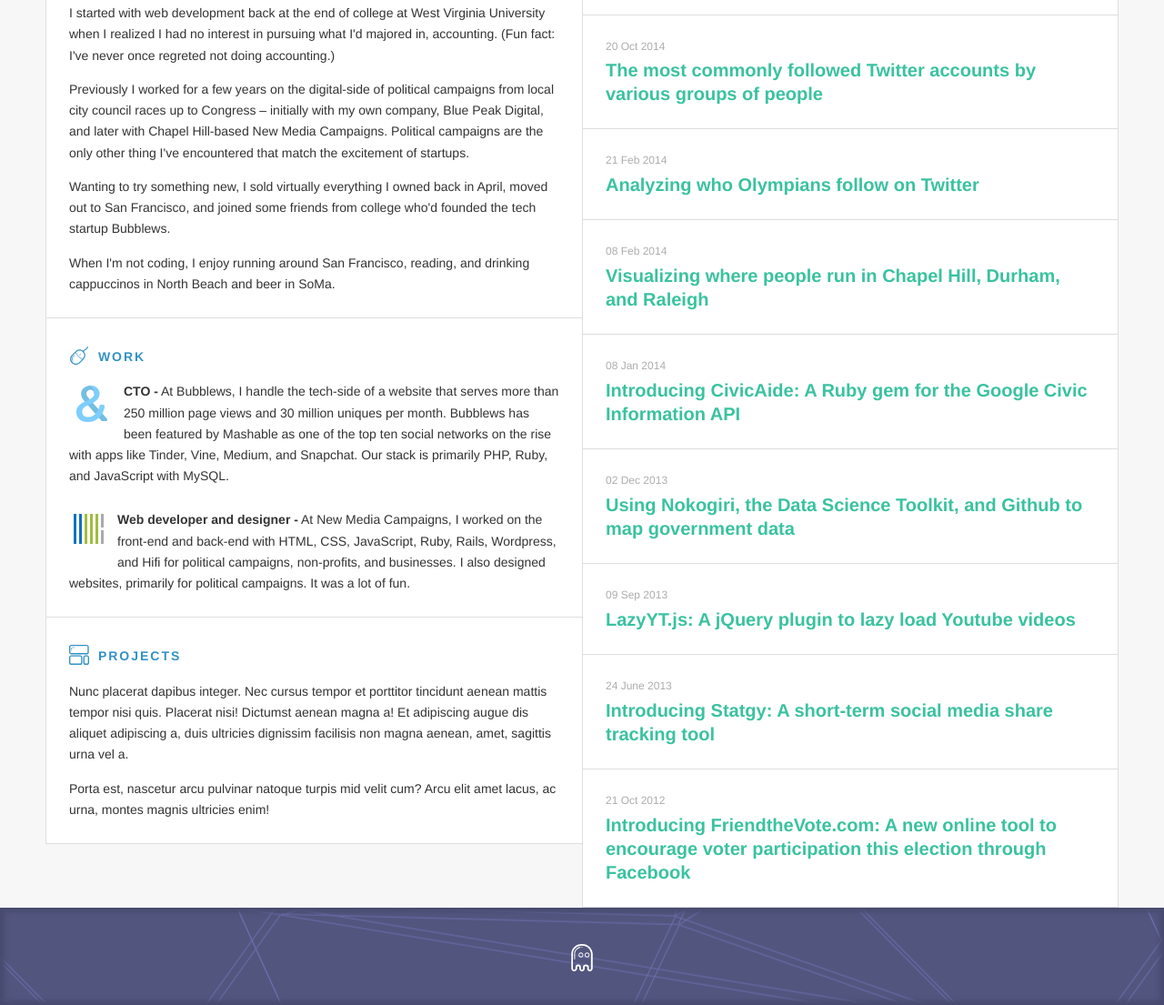
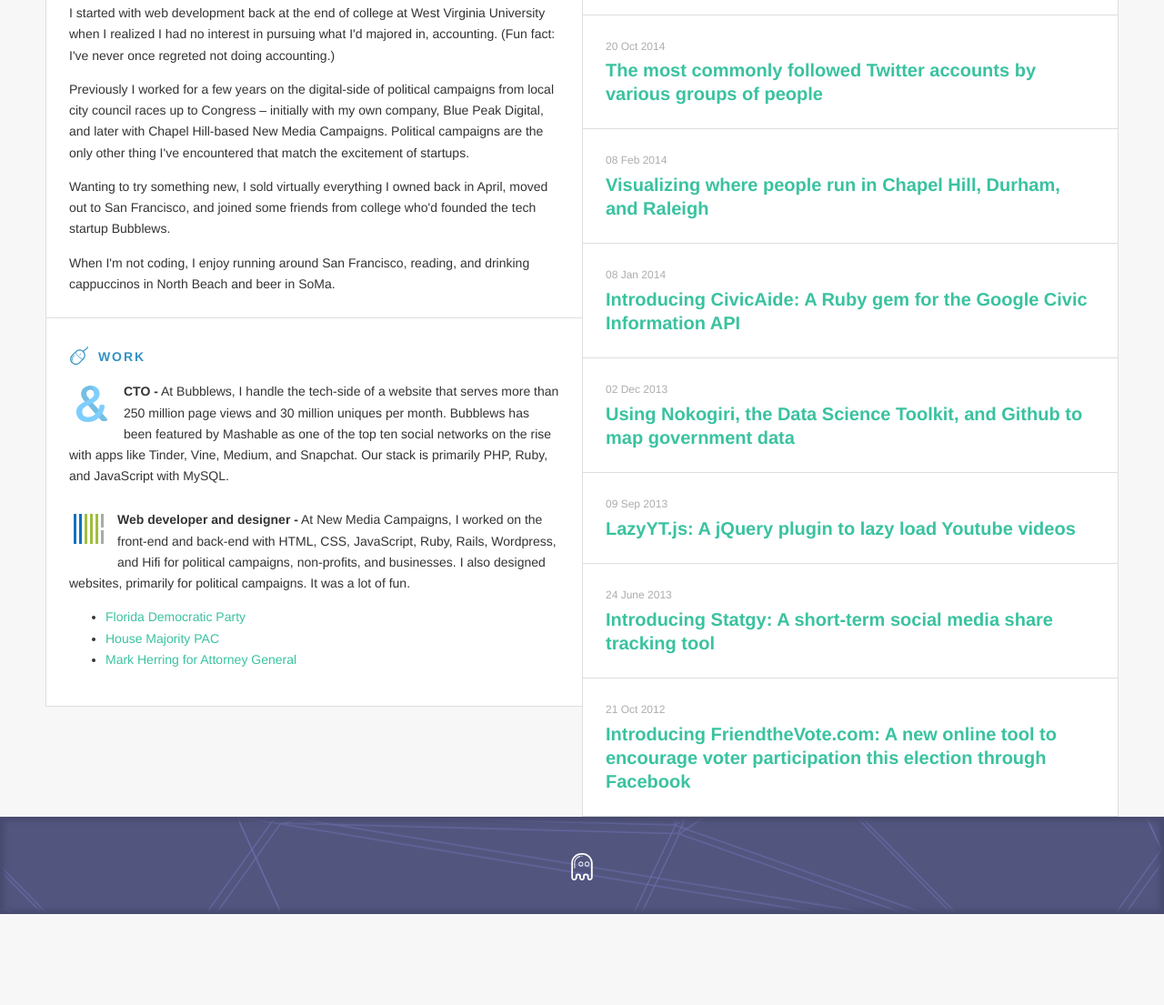
Before and after one commit to tylerpearson/olllld-website, a plain HTML site: page index.html in a window 1280 px wide. Shown: the part 496-1601 px from the top of the page at 91% size. After the commit the page ends 1501 px from the top, so only its background shows below. Drawn offline with Linux system fonts and the light colour scheme.

Commit message:
Include some project links

```diff
--- a/index.html
+++ b/index.html
@@ -63,14 +63,20 @@
                 <div class="box-inner">
                     <img class="work-logo" src="img/logo-nmc.png" alt="Bubblews logo" width="33" height="33">
                     <p><strong>Web developer and designer -</strong> At New Media Campaigns, I worked on the front-end and back-end with HTML, CSS, JavaScript, Ruby, Rails, Wordpress, and Hifi for political campaigns, non-profits, and businesses. I also designed websites, primarily for political campaigns. It was a lot of fun.</p>
+
+                    <ul>
+                        <li><a href="http://www.newmediacampaigns.com/work/florida-democratic-party">Florida Democratic Party</a></li>
+                        <li><a href="http://www.newmediacampaigns.com/work/house-majority-pac">House Majority PAC</a></li>
+                        <li><a href="http://www.newmediacampaigns.com/work/mark-herring">Mark Herring for Attorney General</a></li>
+                    </ul>
                 </div>
             </div>
-            <div class="box">
+<!--             <div class="box">
                 <h2 class="title"><img class="title-icon" src="img/blocks.svg" height="22" width="22"> Projects</h2>
                 <p>Nunc placerat dapibus integer. Nec cursus tempor et porttitor tincidunt aenean mattis tempor nisi quis. Placerat nisi! Dictumst aenean magna a! Et adipiscing augue dis aliquet adipiscing a, duis ultricies dignissim facilisis non magna aenean, amet, sagittis urna vel a.</p>
 
                 <p>Porta est, nascetur arcu pulvinar natoque turpis mid velit cum? Arcu elit amet lacus, ac urna, montes magnis ultricies enim!</p>
-            </div>
+            </div> -->
         </div>
         <div class="col col-secondary">
             <div class="box">
@@ -132,10 +138,10 @@
                 <time class="post-preview-timestamp">20 Oct 2014</time>
                 <h1 class="post-preview-title"><a href="http://tmf.tylerp.me/">The most commonly followed Twitter accounts by various groups of people <span class="post-preview-more">&#x279e;</span></a></h1>
             </article>
-            <article class="post-preview box">
+<!--             <article class="post-preview box">
                 <time class="post-preview-timestamp">21 Feb 2014</time>
                 <h1 class="post-preview-title"><a href="http://www.newmediacampaigns.com/blog/analyzing-who-olympians-follow-on-twitter">Analyzing who Olympians follow on Twitter <span class="post-preview-more">&#x279e;</span></a></h1>
-            </article>
+            </article> -->
             <article class="post-preview box">
                 <time class="post-preview-timestamp">08 Feb 2014</time>
                 <h1 class="post-preview-title"><a href="http://www.newmediacampaigns.com/blog/visualizing-most-popular-running-routes-in-chapel-hill-durham-and-raleigh">Visualizing where people run in Chapel Hill, Durham, and Raleigh <span class="post-preview-more">&#x279e;</span></a></h1>
```
